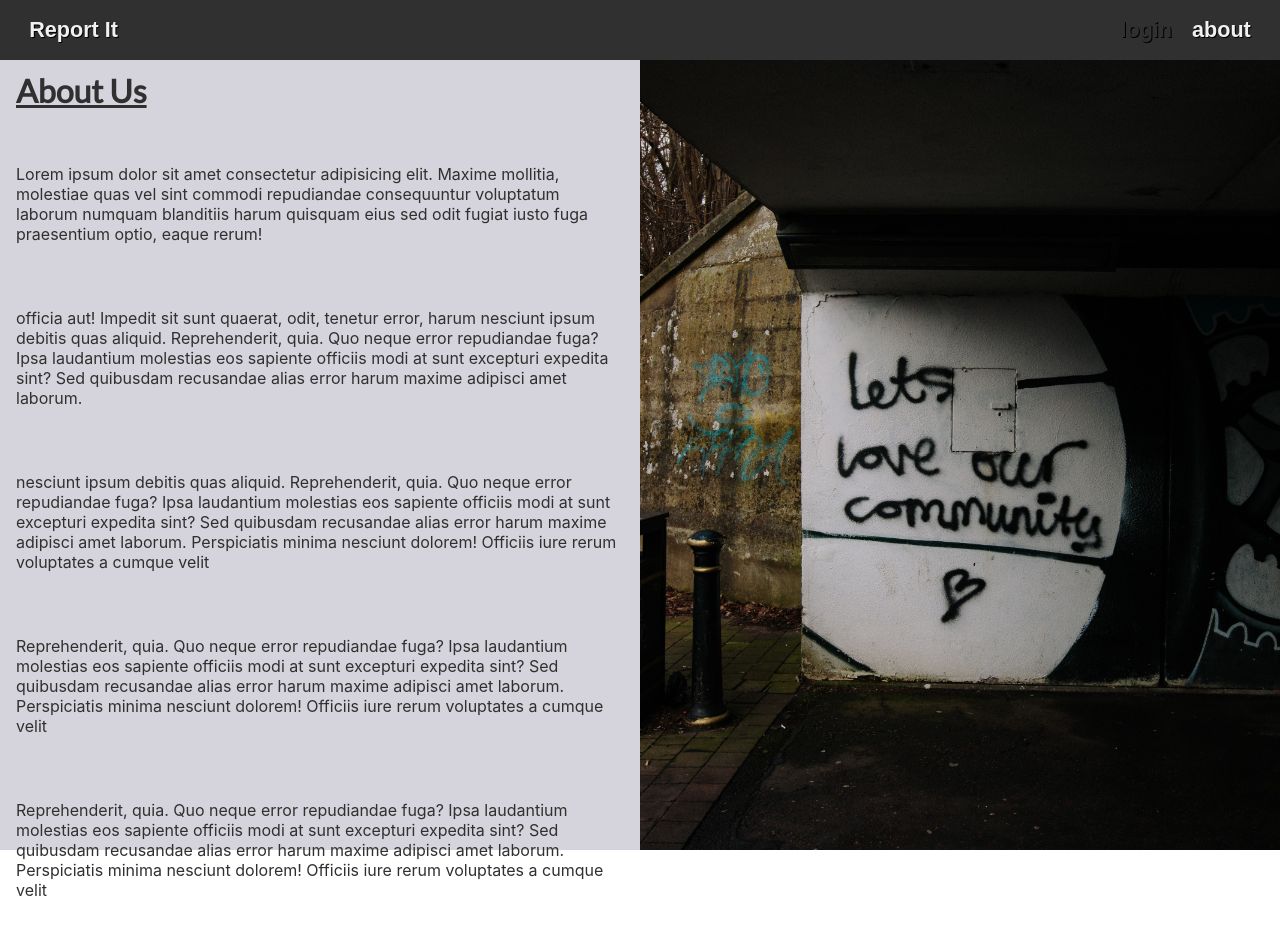
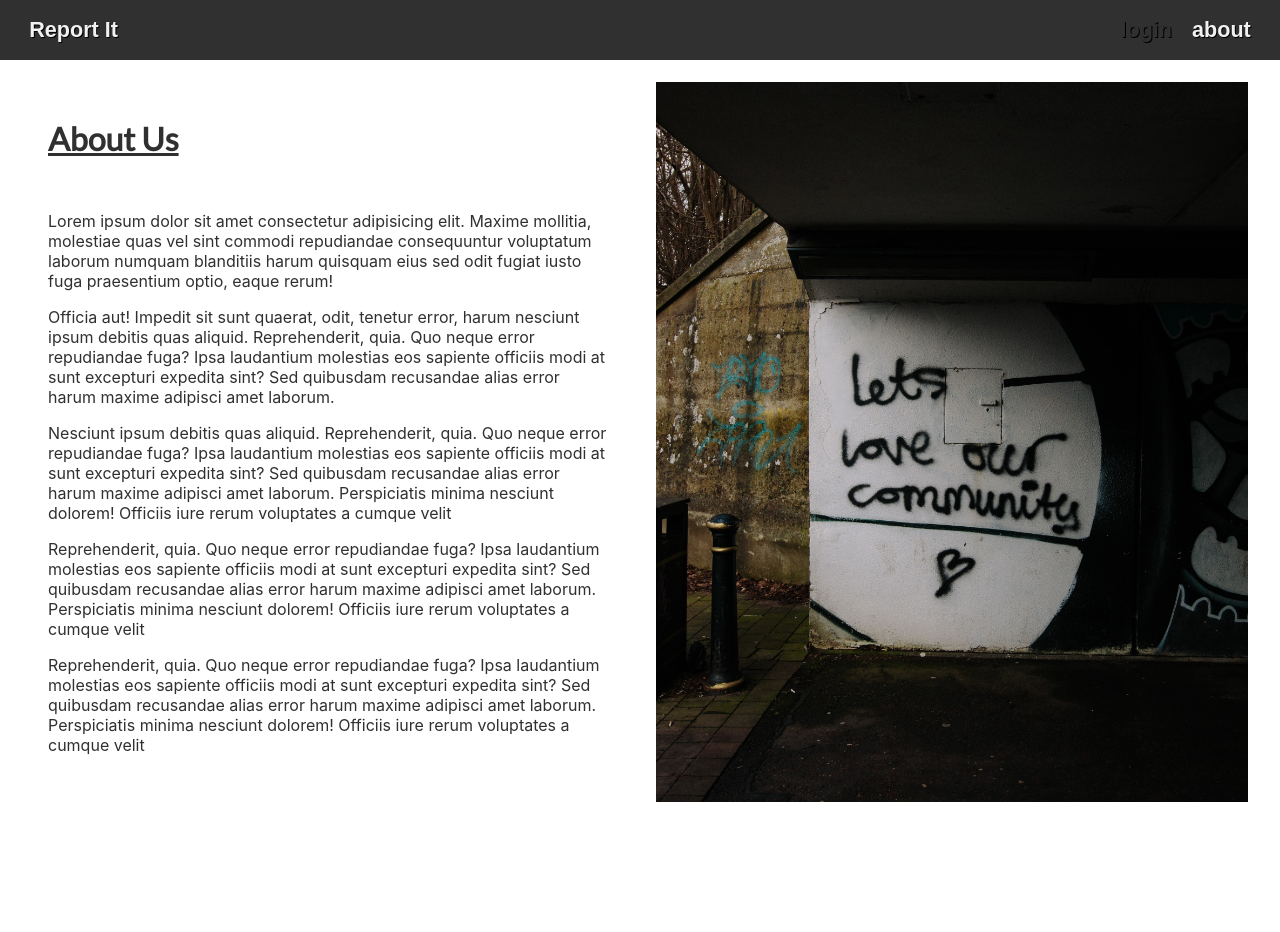
Before and after one commit to Tfauves/ReportItFrontEnd, a React (Create React App) app: page /about in a window 1280 px wide. After the commit the page ends 834 px from the top, so only its background shows below. Built offline with nearby package versions, Linux system fonts and the light colour scheme.

Commit message:
style work for responsive design

```diff
--- /dev/null
+++ b/src/About.css
@@ -0,0 +1,44 @@
+/* About.css */
+.about-container {
+  display: grid;
+  grid-template-columns: 1fr 1fr;
+  gap: 2rem;
+  padding: 2rem;
+  box-sizing: border-box;
+}
+
+.text-column {
+  display: flex;
+  flex-direction: column;
+  justify-content: center;
+}
+
+.about-heading {
+  text-decoration: underline;
+  color: #303030;
+  margin-left: 0.5em;
+  font-family: Lato, sans-serif;
+}
+
+.about-content {
+  color: #303030;
+  padding: 1em;
+}
+
+.image-column {
+  display: flex;
+  justify-content: center;
+  align-items: center;
+}
+
+.image-splash {
+  max-height: 100%;
+  max-width: 100%;
+}
+
+/* Media Queries for Responsive Layout */
+@media screen and (max-width: 768px) {
+  .about-container {
+    grid-template-columns: 1fr;
+  }
+}
--- a/src/components/About.js
+++ b/src/components/About.js
@@ -1,79 +1,43 @@
 import React from "react";
 import sideImg from "../assets/reportItAbout.jpg";
 import Splash from "./common/Splash";
+import "../../src/About.css";
 
 const About = () => {
   return (
-    <div>
-      <div
-        className="row"
-        style={{
-          display: "flex",
-          flexDirection: "row",
-          flexWrap: "wrap",
-          width: "100%",
-          justifyContent: "center",
-          alignItems: "center",
-        }}
-      >
-        <div
-          className="column"
-          style={{
-            display: "flex",
-            flexDirection: "column",
-            flexBasis: "100%",
-            flex: "1",
-            backgroundColor: "#d5d3db",
-            height: "100vh",
-          }}
-        >
-          <h1
-            style={{
-              textDecoration: "underline",
-              color: "#303030",
-              marginLeft: ".5em",
-              fontFamily: "Lato, sans-serif",
-            }}
-          >
-            About Us
-          </h1>
-          <p style={{ padding: "1em", color: "#303030" }}>
+    <div className="about-container">
+      <div className="text-column">
+        <h1 className="about-heading">About Us</h1>
+        <div className="about-content">
+          <p>
             Lorem ipsum dolor sit amet consectetur adipisicing elit. Maxime
             mollitia, molestiae quas vel sint commodi repudiandae consequuntur
             voluptatum laborum numquam blanditiis harum quisquam eius sed odit
             fugiat iusto fuga praesentium optio, eaque rerum!
           </p>
-          <div style={{}}>
-            <p style={{ padding: "1em", color: "#303030" }}>
-              officia aut! Impedit sit sunt quaerat, odit, tenetur error, harum
-              nesciunt ipsum debitis quas aliquid. Reprehenderit, quia. Quo
-              neque error repudiandae fuga? Ipsa laudantium molestias eos
-              sapiente officiis modi at sunt excepturi expedita sint? Sed
-              quibusdam recusandae alias error harum maxime adipisci amet
-              laborum.
+          <p>
+            Officia aut! Impedit sit sunt quaerat, odit, tenetur error, harum
+            nesciunt ipsum debitis quas aliquid. Reprehenderit, quia. Quo neque
+            error repudiandae fuga? Ipsa laudantium molestias eos sapiente
+            officiis modi at sunt excepturi expedita sint? Sed quibusdam
+            recusandae alias error harum maxime adipisci amet laborum.
           </p>
-          </div>
-          <div style={{}}>
-            <p style={{ padding: "1em", color: "#303030" }}>
-              nesciunt ipsum debitis quas aliquid. Reprehenderit, quia. Quo
-              neque error repudiandae fuga? Ipsa laudantium molestias eos
-              sapiente officiis modi at sunt excepturi expedita sint? Sed
-              quibusdam recusandae alias error harum maxime adipisci amet
-              laborum. Perspiciatis minima nesciunt dolorem! Officiis iure rerum
-              voluptates a cumque velit
+          <p>
+            Nesciunt ipsum debitis quas aliquid. Reprehenderit, quia. Quo neque
+            error repudiandae fuga? Ipsa laudantium molestias eos sapiente
+            officiis modi at sunt excepturi expedita sint? Sed quibusdam
+            recusandae alias error harum maxime adipisci amet laborum.
+            Perspiciatis minima nesciunt dolorem! Officiis iure rerum voluptates
+            a cumque velit
           </p>
-          </div>
-          <div style={{}}>
-            <p style={{ padding: "1em", color: "#303030" }}>
+          <p>
             Reprehenderit, quia. Quo neque error repudiandae fuga? Ipsa
             laudantium molestias eos sapiente officiis modi at sunt excepturi
             expedita sint? Sed quibusdam recusandae alias error harum maxime
             adipisci amet laborum. Perspiciatis minima nesciunt dolorem!
             Officiis iure rerum voluptates a cumque velit
           </p>
-          </div>
-          <div style={{}}>
-            <p style={{ padding: "1em", color: "#303030" }}>
+          <p>
             Reprehenderit, quia. Quo neque error repudiandae fuga? Ipsa
             laudantium molestias eos sapiente officiis modi at sunt excepturi
             expedita sint? Sed quibusdam recusandae alias error harum maxime
@@ -82,22 +46,8 @@ const About = () => {
           </p>
         </div>
       </div>
-
-        <div
-          className="column"
-          style={{
-            display: "flex",
-            flexDirection: "column",
-            flexBasis: "100%",
-            flex: "1",
-            justifyContent: "center",
-            alignItems: "center",
-            backgroundColor: "black",
-            height: "100vh",
-          }}
-        >
-          <Splash style={{ height: "100vh" }} image={sideImg} />
-        </div>
+      <div className="image-column">
+        <Splash className="image-splash" image={sideImg} />
       </div>
     </div>
   );
--- a/src/components/Home/Landing.js
+++ b/src/components/Home/Landing.js
@@ -16,56 +16,20 @@ const Landing = () => {
 
   const displayLanding = () => {
     return (
-      <div style={{ backgroundColor: "#1c1c1b" }}>
+      <div style={styles.container}>
         <Container>
-          <h1
-            style={{
-              display: "flex",
-              justifyContent: "center",
-              marginTop: "2em",
-              marginBottom: "1.5em",
-              color: "#f1f1f1",
-              letterSpacing: "7px",
-              fontSize: "3em",
-              fontFamily: "Lato, sans-serif",
-            }}
-          >
-            Want To Be A Civic Crusader?
-          </h1>
-          <h4
-            style={{
-              color: "#a2a2a6",
-              letterSpacing: "3px",
-              marginTop: "-3em",
-              marginBottom: "-.5em",
-              fontFamily: "Lato, sans-serif",
-              fontWeight: "400",
-              letterSpacing: "3px",
-            }}
-          >
-            report issues in your area
-          </h4>
-          <Splash
-            image={landingImg}
-            style={{
-              marginTop: "2em",
-              height: "55vh",
-            }}
-          />
+          <h1 style={styles.title}>Want To Be A Civic Crusader?</h1>
+          <h4 style={styles.subtitle}>Report Issues in Your Area</h4>
+          <Splash image={landingImg} style={styles.splash} />
 
           <Button
-            style={{
-              marginTop: "2em",
-              width: "18%",
-              height: "5vh",
-              letterSpacing: "3px",
-            }}
+            style={styles.button}
             size="large"
             variant="contained"
             color="secondary"
             onClick={onClick}
           >
-            Signup
+            Sign up
           </Button>
         </Container>
       </div>
@@ -75,4 +39,83 @@ const Landing = () => {
   return displayLanding();
 };
 
+const styles = {
+  container: {
+    backgroundColor: "#1c1c1b",
+  },
+  title: {
+    display: "flex",
+    justifyContent: "center",
+    marginTop: "2em",
+    marginBottom: "1.5em",
+    color: "#f1f1f1",
+    letterSpacing: "2px",
+    fontSize: "3em",
+    fontFamily: "Lato, sans-serif",
+  },
+  subtitle: {
+    color: "#a2a2a6",
+    marginTop: "-1em",
+    marginBottom: "-.5em",
+    fontFamily: "Lato, sans-serif",
+    fontWeight: "400",
+    letterSpacing: "2px",
+  },
+  splash: {
+    marginTop: "2em",
+    height: "55vh",
+  },
+  button: {
+    marginTop: "2em",
+    width: "18%",
+    height: "5vh",
+    letterSpacing: "2px",
+  },
+};
+
+// Media Queries
+const mediaQueries = {
+  laptop: "@media (max-width: 1024px)",
+  tablet: "@media (max-width: 768px)",
+  mobile: "@media (max-width: 480px)",
+};
+
+// Responsive Styles
+styles.title[mediaQueries.tablet] = {
+  fontSize: "2.5em",
+};
+
+styles.subtitle[mediaQueries.tablet] = {
+  marginTop: "-0.5em",
+  marginBottom: "-0.5em",
+};
+
+styles.splash[mediaQueries.tablet] = {
+  marginTop: "1.5em",
+  height: "40vh",
+};
+
+styles.button[mediaQueries.tablet] = {
+  width: "30%",
+};
+
+styles.title[mediaQueries.mobile] = {
+  fontSize: "1.8em",
+  marginBottom: "0.5em",
+};
+
+styles.subtitle[mediaQueries.mobile] = {
+  marginTop: "-0.2em",
+  marginBottom: "-0.2em",
+};
+
+styles.splash[mediaQueries.mobile] = {
+  marginTop: "1em",
+  height: "30vh",
+};
+
+styles.button[mediaQueries.mobile] = {
+  width: "50%",
+};
+
 export default Landing;
```
Lines whose indentation alone changed are shown as unchanged.
